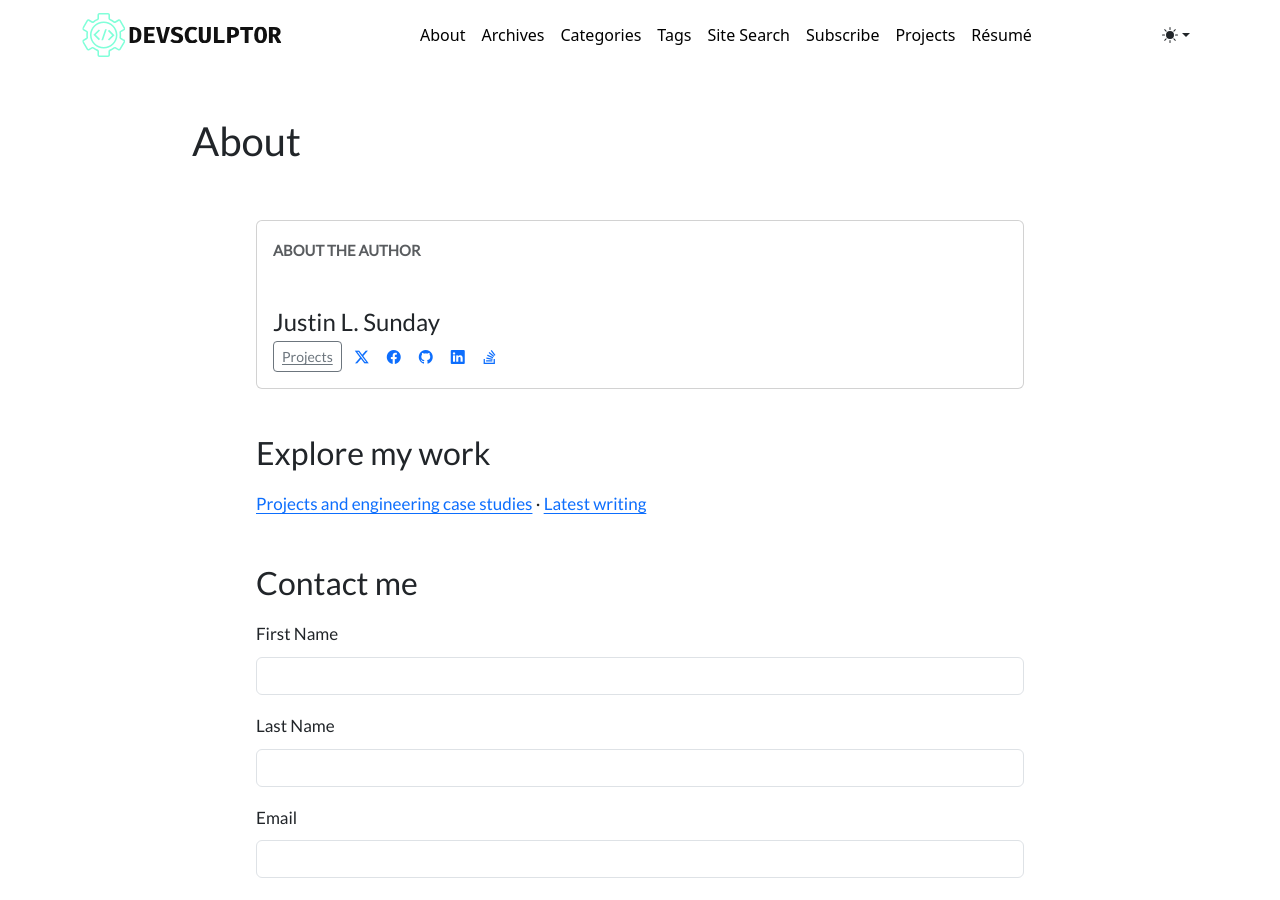
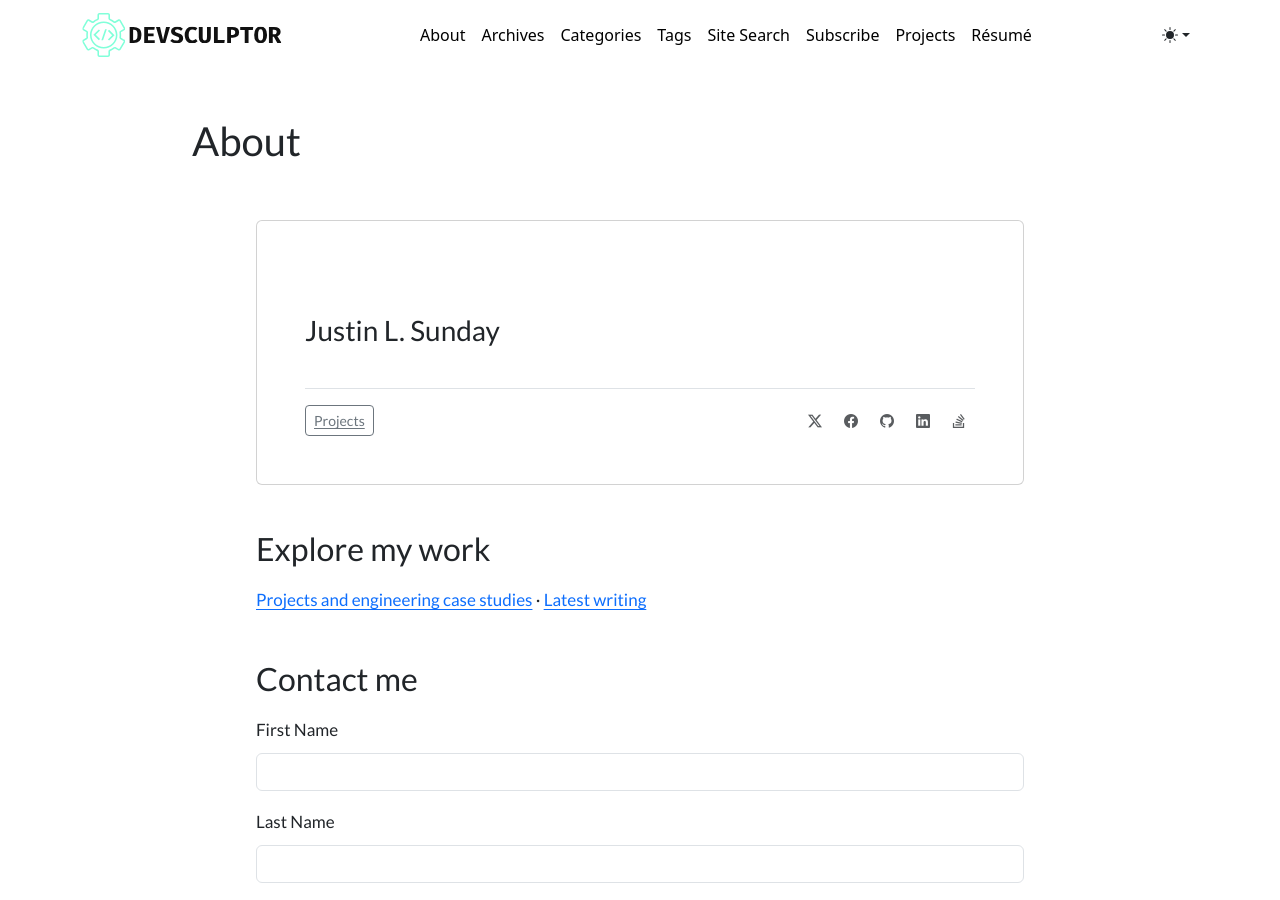
Before and after one commit to sundayj/DevSculptor, a Jekyll site: the page built from pages/about.md, in a window 1280 px wide and 900 px high. Built offline with Jekyll 4.4.1, drawn with Linux system fonts in a browser that asks for light colours; nearby versions of some CDN libraries.

Commit message:
CI-017: refine author card layout

```diff
--- a/_includes/author-card.html
+++ b/_includes/author-card.html
@@ -7,17 +7,17 @@
   {%- endif -%}
 {%- endif -%}
 
-<aside class="author-card card my-4" aria-label="About the author">
-  <div class="card-body">
-    <div class="d-flex flex-column flex-sm-row gap-3 align-items-sm-center">
+<aside class="author-card card my-4 mx-auto" aria-label="About the author" style="max-width: 880px;">
+  <div class="card-body p-4 p-lg-5">
+    <div class="d-flex flex-column flex-md-row gap-4 align-items-md-start">
       {%- if profile_image and profile_image != "" -%}
-        <a href="{{ '/about/' | relative_url }}" class="flex-shrink-0" aria-label="About {{ author.name }}">
+        <a href="{{ '/about/' | relative_url }}" class="flex-shrink-0 align-self-start" aria-label="About {{ author.name }}">
           <img
             class="rounded-circle border"
             src="{{ profile_image | relative_url }}"
             alt="{{ author.name }}"
-            width="112"
-            height="112"
+            width="128"
+            height="128"
             loading="lazy"
             style="object-fit: cover;"
           >
@@ -25,37 +25,49 @@
       {%- endif -%}
 
       <div class="flex-grow-1">
-        <p class="text-body-secondary small text-uppercase fw-semibold mb-1">About the author</p>
-        <h2 class="h4 mb-1">{{ author.name }}</h2>
+        {%- unless variant == "about" -%}
+          <p class="text-body-secondary small text-uppercase fw-semibold mb-2">About the author</p>
+        {%- endunless -%}
+
+        <div class="mb-3">
+          <h2 class="h3 mb-1">{{ author.name }}</h2>
           {%- if author.role and author.role != "" -%}
-          <p class="fw-semibold mb-2">{{ author.role }}</p>
+            <p class="text-body-secondary fw-semibold mb-0">{{ author.role }}</p>
           {%- endif -%}
+        </div>
+
         {%- if author.bio and author.bio != "" -%}
           <p class="mb-3">{{ author.bio }}</p>
         {%- endif -%}
 
         {%- if author.focus and variant == "about" -%}
-          <ul class="list-unstyled d-flex flex-wrap gap-2 mb-3" aria-label="Engineering focus areas">
+          <ul class="list-unstyled d-flex flex-wrap gap-2 mb-0" aria-label="Engineering focus areas">
             {%- for item in author.focus -%}
-              <li><span class="badge rounded-pill text-bg-light border">{{ item }}</span></li>
+              <li><span class="badge rounded-pill border bg-body-tertiary text-body-secondary fw-normal px-3 py-2">{{ item }}</span></li>
             {%- endfor -%}
           </ul>
         {%- endif -%}
+      </div>
+    </div>
 
-        <div class="d-flex flex-wrap gap-2 align-items-center">
+    <div class="author-card-actions border-top mt-4 pt-3 d-flex flex-column flex-sm-row gap-3 justify-content-between align-items-sm-center">
+      <div class="d-flex flex-wrap gap-2">
         {%- unless variant == "about" -%}
           <a class="btn btn-sm btn-outline-primary" href="{{ '/about/' | relative_url }}">About</a>
         {%- endunless -%}
         <a class="btn btn-sm btn-outline-secondary" href="{{ '/projects' | relative_url }}">Projects</a>
+      </div>
 
       {%- assign socials = site.data.social | where: "show_in_contact_me", true -%}
       {%- if socials == empty -%}
         {%- assign socials = site.data.social | where: "show_in_contact_me", "true" -%}
       {%- endif -%}
+      {%- if socials and socials != empty -%}
+        <nav class="d-flex flex-wrap gap-1 align-items-center" aria-label="Author profiles">
           {%- for social in socials -%}
             {%- if social.url and social.url != "" -%}
               <a
-                class="btn btn-sm btn-link px-1"
+                class="btn btn-sm btn-link text-body-secondary px-2"
                 href="{{ social.url }}"
                 target="_blank"
                 rel="noopener noreferrer me"
@@ -64,8 +76,8 @@
               ><i class="{{ social.icon }}" aria-hidden="true"></i></a>
             {%- endif -%}
           {%- endfor -%}
-        </div>
-      </div>
+        </nav>
+      {%- endif -%}
     </div>
   </div>
 </aside>
```
Lines whose indentation alone changed are shown as unchanged.
